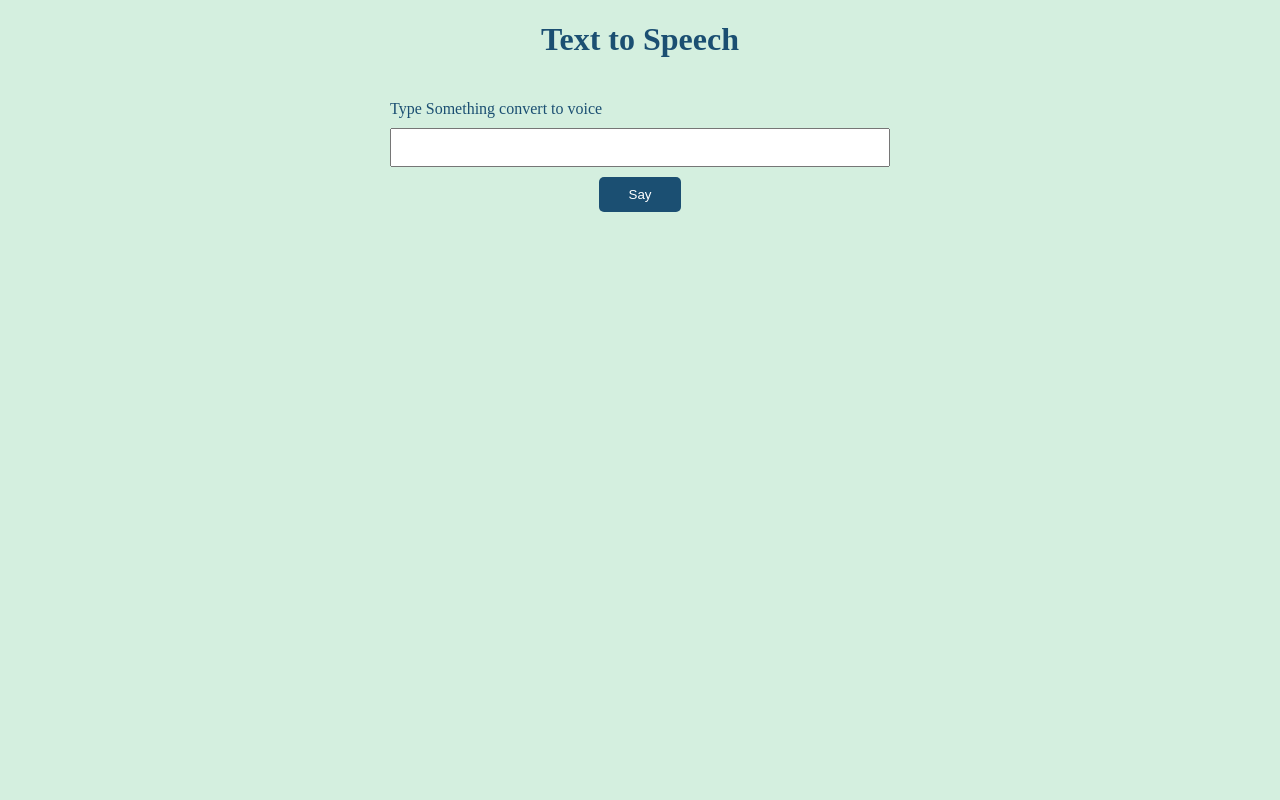
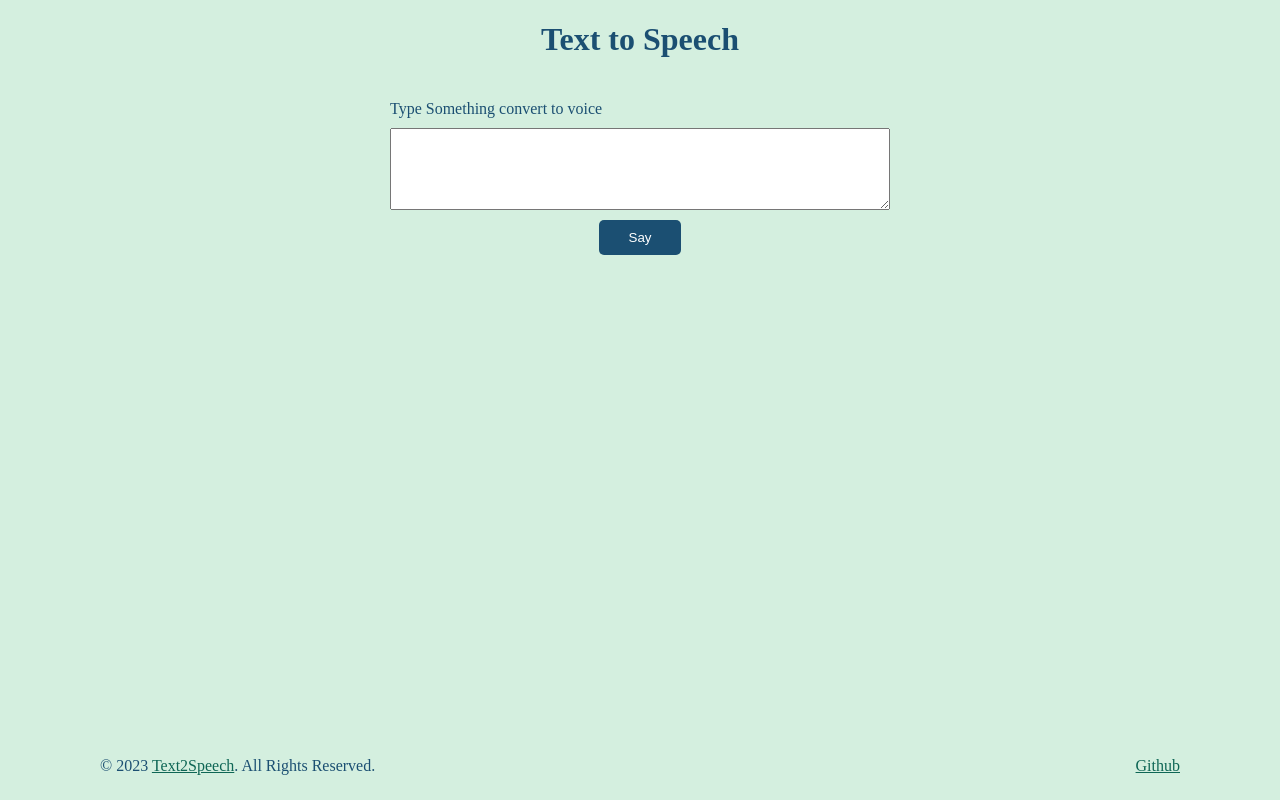
Before and after one commit to senali-d/text2speech, a Flask app: page / in a window 1280 px wide. Run offline with Flask 2, Linux system fonts and the light colour scheme.

Commit message:
Added footer and Readme.md file

```diff
--- /dev/null
+++ b/requirements.txt
@@ -0,0 +1,3 @@
+gTTS==2.3.1
+playsound==1.3.0
+Flask==2.2.2
--- a/templates/index.html
+++ b/templates/index.html
@@ -6,6 +6,9 @@
   <style>
     body {
       background: #D4EFDF;
+    }
+    .main {
+      min-height: calc(100vh - 80px);
     }
     h1 {
       color: #1B4F72;
@@ -25,7 +28,7 @@
     label {
       color: #1B4F72;
     }
-    input {
+    textarea {
       padding: 10px;
       margin-top: 10px;
     }
@@ -39,20 +42,49 @@
       border-radius: 5px;
       color: white;
     }
+    footer {
+      height: 50px;
+    }
+    .footer-wrapper {
+      margin: 0 auto;
+      max-width: 1080px;
+      display: flex;
+      justify-content: space-between;
+      align-items: center;
+      height: 100%;
+    }
+    span {
+      color: #1B4F72;
+    }
+    a {
+      color: #0E6655;
+    }
   </style>
 </head>
 
 <body>
+  <div class="main">
     <h1>Text to Speech</h2>
     <form class="form" id="speech-form" method="post">
       <div class="field">
         <label for="speech">Type Something convert to voice</label>
-      <input type="text" name="speech" id="speech" required />
+        <textarea name="speech" id="speech" rows=4 required></textarea>
       </div>
       <button>
         Say
       </button>
     </form>
+  </div>
+  <footer>
+    <div class="footer-wrapper">
+      <span>© 2023 <a href="/">Text2Speech</a>. All Rights Reserved.</span>
+      <div>
+        <a href="https://github.com/senali-d/text2speech" target="_blank" rel="noreferrer">
+          Github
+        </a>
+      </div>
+    </div>
+  </footer>
 </body>
 
 </html>
```
Also changed, not shown: Readme.md (added). Lines whose indentation alone changed are shown as unchanged.
